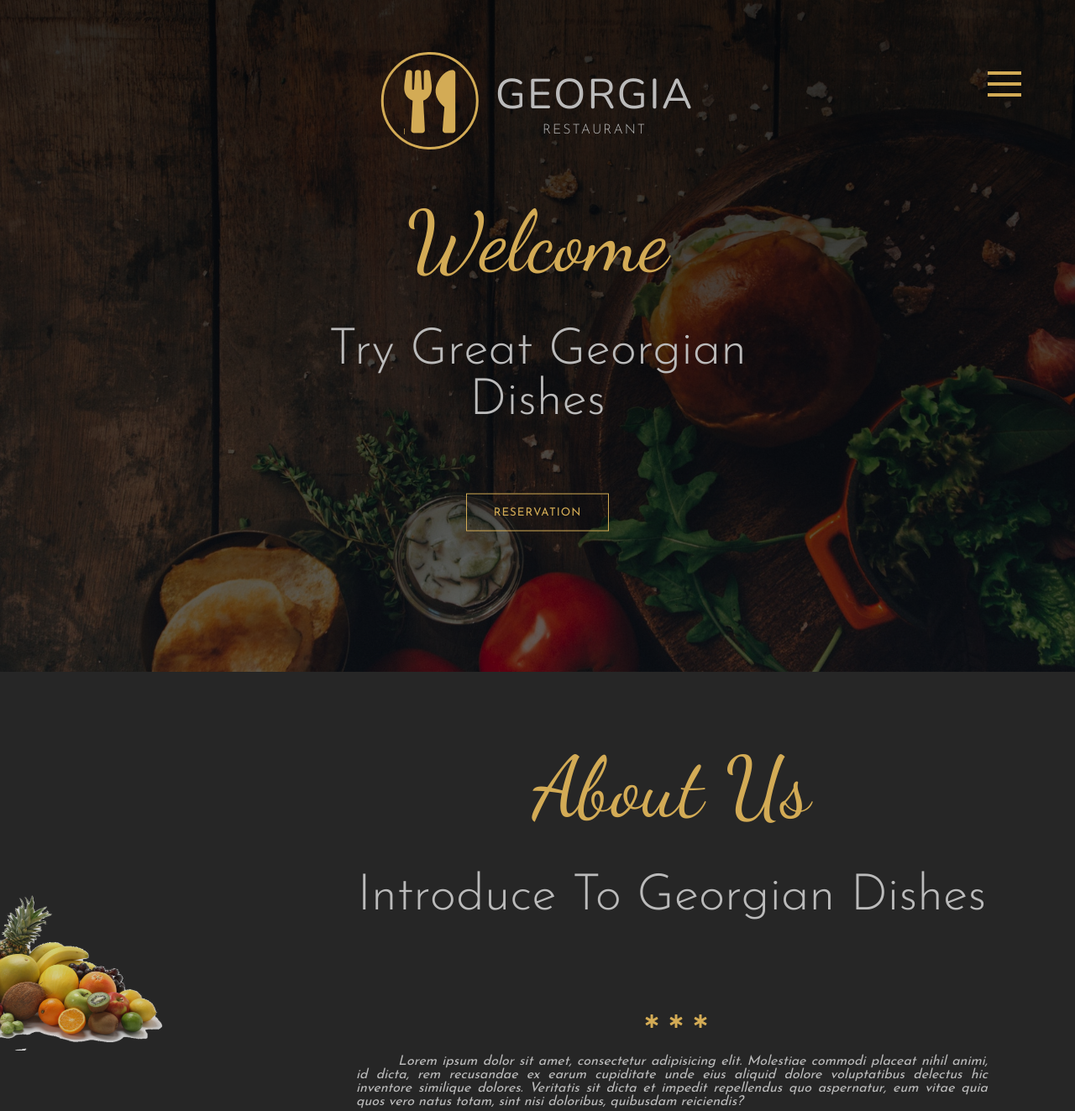
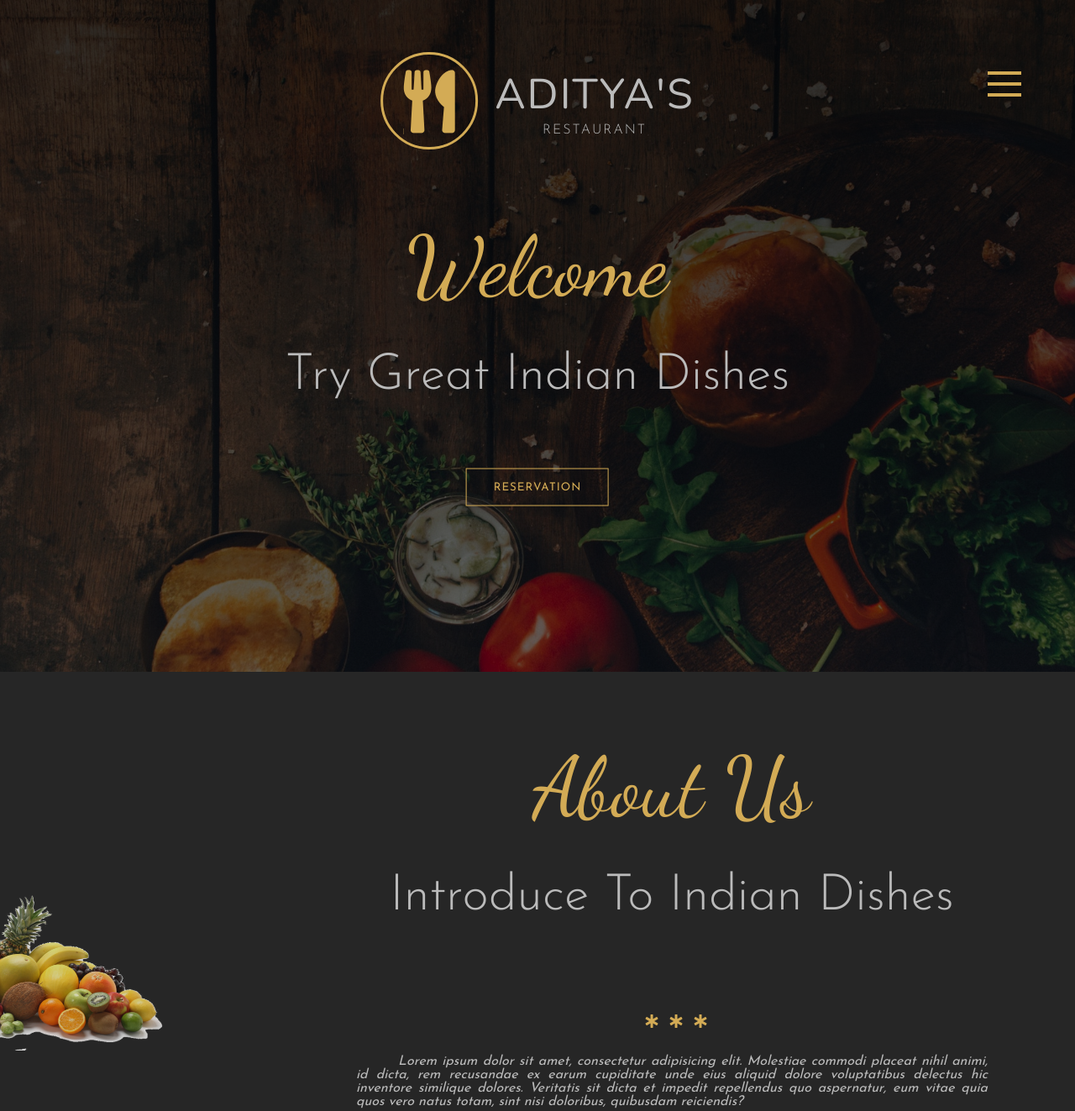
Before and after one commit to AdityaKumawat97/Restaurant-Website-Advanced-SASS, a website: page index.html in a window 1280 px wide. Shown: the top 1323 px of the page at 84% size. Drawn offline with nearby package versions, Linux system fonts and the light colour scheme.

Commit message:
minor changes

```diff
--- a/index.html
+++ b/index.html
@@ -10,7 +10,7 @@
     <link
         href="https://fonts.googleapis.com/css2?family=Dancing+Script:wght@400;700&family=Josefin+Sans:wght@300;400;600;700&family=Nunito:wght@300;400;600;700&display=swap"
         rel="stylesheet">
-    <title>Restaurant "Georgia"</title>
+    <title>Restaurant "ADI"</title>
 </head>
 
 <body>
@@ -63,14 +63,14 @@
         <div class="brand">
             <a href="#" class="logo"><i class="fas fa-utensils"></i></a>
             <div>
-                <h1 class="main-name">Georgia</h1>
+                <h1 class="main-name">Aditya's</h1>
                 <p class="sub-name">Restaurant</p>
             </div>
         </div>
 
         <div class="header-banner">
             <h1 class="main-heading">Welcome</h1>
-            <h3 class="sub-heading">Try Great Georgian Dishes</h3>
+            <h3 class="sub-heading">Try Great Indian Dishes</h3>
             <button type="button" class="main-btn">Reservation</button>
         </div>
     </header>
@@ -82,7 +82,7 @@
 
         <div class="about-us-right">
             <h1 class="main-heading">About Us</h1>
-            <h3 class="sub-heading">Introduce To Georgian Dishes</h3>
+            <h3 class="sub-heading">Introduce To Indian Dishes</h3>
             <div class="stars">
                 <i class="fas fa-star-of-life star"></i>
                 <i class="fas fa-star-of-life star"></i>
@@ -166,7 +166,7 @@
         <div class="footer-header">
             <a href="#" class="logo"><i class="fas fa-utensils"></i></a>
             <div>
-                <h1 class="main-name">Georgia</h1>
+                <h1 class="main-name">Aditya's</h1>
                 <p class="sub-name">Restaurant</p>
             </div>
         </div>
```
